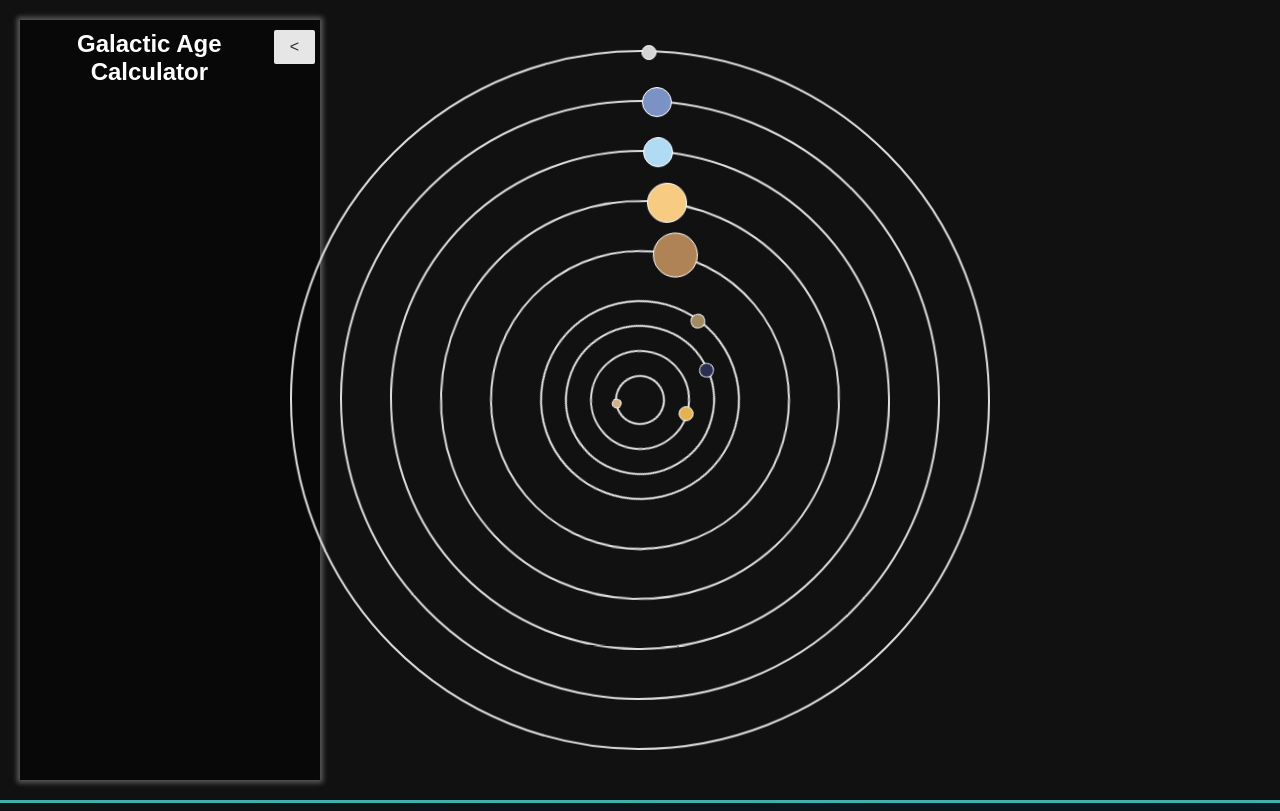
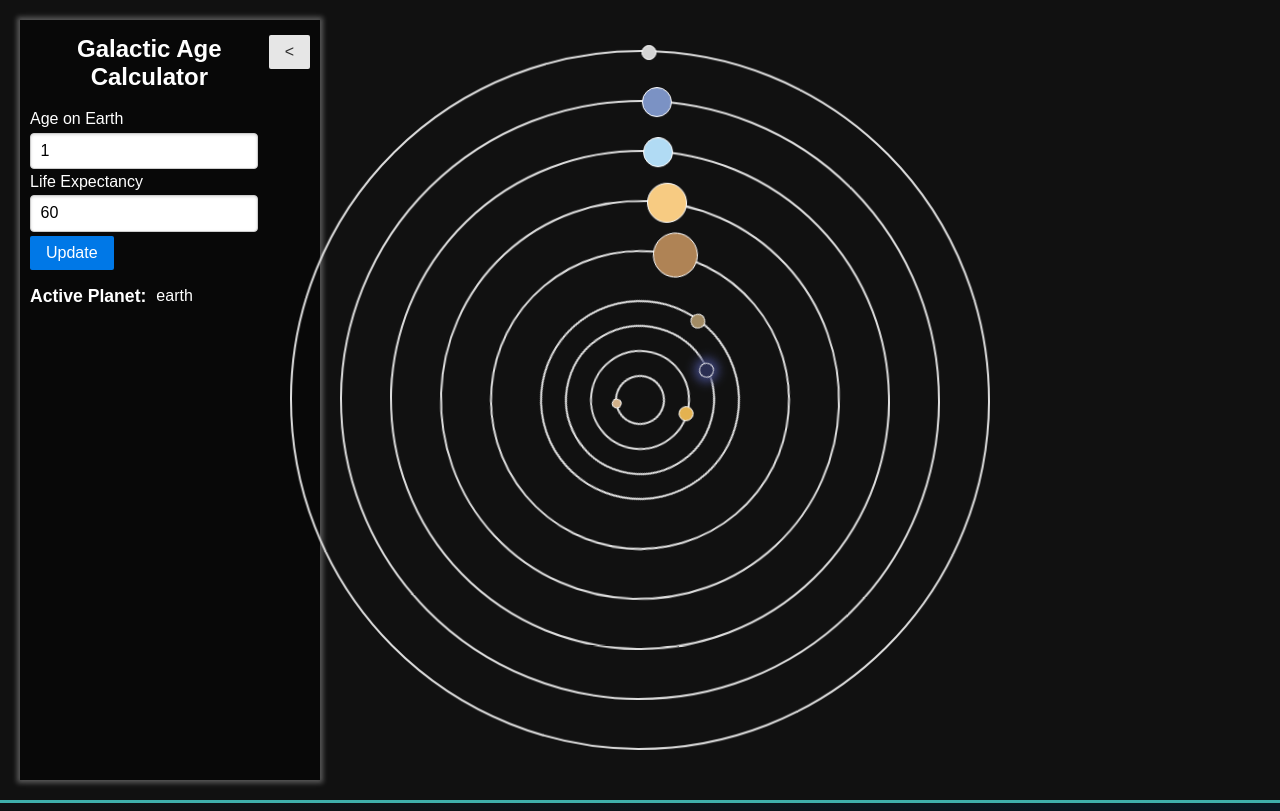
Before and after one commit to AlyxMoon/epicodus-project05-galactic-age-calculator, a website built with webpack: page src/index.ejs in a window 1280 px wide. Shown: the top 811 px of the page. Built offline with nearby package versions, Linux system fonts and the light colour scheme; files whose address does not match are found by name.

Commit message:
connect inputs to calculator

```diff
--- a/src/index.ejs
+++ b/src/index.ejs
@@ -28,7 +28,26 @@
       </header>
 
       <article>
+        <form class="pure-form pure-form-stacked">
+          <label for="input-age">
+            Age on Earth
+            <input type="number" id="input-age" min="0" />
+          </label>
 
+          <label for="input-expectancy">
+            Life Expectancy
+            <input type="number" id="input-expectancy" min="0" />
+          </label>
+
+          <button type="submit" class="pure-button pure-button-primary">
+            Update
+          </button>
+        </form>
+
+        <dl>
+          <dt>Active Planet:</dt>
+          <dd id="active-planet-label">earth</dd>
+        </dl>
       </article>
     </section>
 
@@ -42,7 +61,7 @@
         <label for="planet-venus"></label>
       </li>
       <li class="earth">
-        <input type="radio" id="planet-earth" class="planet" name="planet" value="earth" />
+        <input type="radio" id="planet-earth" class="planet" name="planet" value="earth" checked />
         <label for="planet-earth"></label>
       </li>
       <li class="mars">
--- a/src/main.js
+++ b/src/main.js
@@ -1,19 +1,15 @@
-// import GalacticAgeCalculator from './lib/GalaticAgeCalculator'
+import GalacticAgeCalculator from './lib/GalaticAgeCalculator'
 import 'purecss/build/pure-min.css'
 import '@/styles/main.scss'
 
-const planetRadios = document.querySelectorAll('input[name="planet"]')
-
-for (const radio of planetRadios) {
-  radio.addEventListener('change', (event) => {
-    console.log('updated selected planet')
-  })
-}
-
+const addSidebarEventListeners = () => {
   document
     .querySelector('.sidebar button[data-action="collapse-sidebar"]')
     .addEventListener('click', () => {
       document.querySelector('.sidebar').classList.add('collapsed')
+
+      const radio = document.querySelector('input[name="planet"]:checked')
+      if (radio) radio.checked = false
     })
 
   document
@@ -21,3 +17,60 @@ document
     .addEventListener('click', () => {
       document.querySelector('.sidebar').classList.remove('collapsed')
     })
+}
+
+const addPlanetEventListeners = (calculator) => {
+  const planetRadios = document.querySelectorAll('input[name="planet"]')
+  const planetLabel = document.querySelector('#active-planet-label')
+
+  for (const radio of planetRadios) {
+    radio.addEventListener('change', (event) => {
+      document.querySelector('.sidebar').classList.remove('collapsed')
+
+      planetLabel.innerText = event.target.value
+    })
+  }
+}
+
+const addAgeInputListeners = (calculator) => {
+  document.querySelector('form').addEventListener('submit', event => {
+    event.preventDefault()
+  })
+
+  const inputAge = document.querySelector('#input-age')
+  const inputExpectancy = document.querySelector('#input-expectancy')
+
+  inputAge.value = calculator.ages.earth
+  inputExpectancy.value = calculator.lifeExpectancy
+
+  inputAge.addEventListener('change', (event) => {
+    const num = parseInt(event.target.value)
+
+    if (Number.isNaN(num)) {
+      event.target.value = 0
+    } else {
+      calculator.setAge(num)
+    }
+  })
+
+  inputExpectancy.addEventListener('change', (event) => {
+    const num = parseInt(event.target.value)
+
+    if (Number.isNaN(num)) {
+      event.target.value = 0
+    } else {
+      calculator.lifeExpectancy = num
+    }
+  })
+}
+
+const main = () => {
+  const calculator = new GalacticAgeCalculator()
+  calculator.setAge(1)
+
+  addSidebarEventListeners()
+  addPlanetEventListeners(calculator)
+  addAgeInputListeners(calculator)
+}
+
+main()
--- a/src/styles/sidebar.scss
+++ b/src/styles/sidebar.scss
@@ -7,13 +7,17 @@
 
   width: 300px;
   max-width: 90%;
+  padding: 5px 10px;
 
   background-color: rgba(0, 0, 0, 0.5);
   box-shadow: 0 0 5px 3px rgba(255, 255, 255, 0.3);
   color: white;
 
+  transition: all 0.3s;
+
   &.collapsed {
     width: 0;
+    padding: 5px 0;
 
     header, article {
       display: none;
@@ -29,7 +33,8 @@
   }
 
   header {
-    padding: 10px 5px;
+    margin-bottom: 10px;
+    padding: 10px 0;
 
     display: flex;
     justify-content: flex-end;
@@ -37,4 +42,20 @@
 
     text-align: center;
   }
+
+  dl {
+    display: grid;
+    align-items: center;
+    grid-template-columns: auto 1fr;
+    grid-gap: 10px;
+  }
+
+  dt {
+    font-size: 1.1rem;
+    font-weight: bold;
+  }
+
+  dd {
+    margin: 0;
+  }
 }
```
Lines whose indentation alone changed are shown as unchanged.
